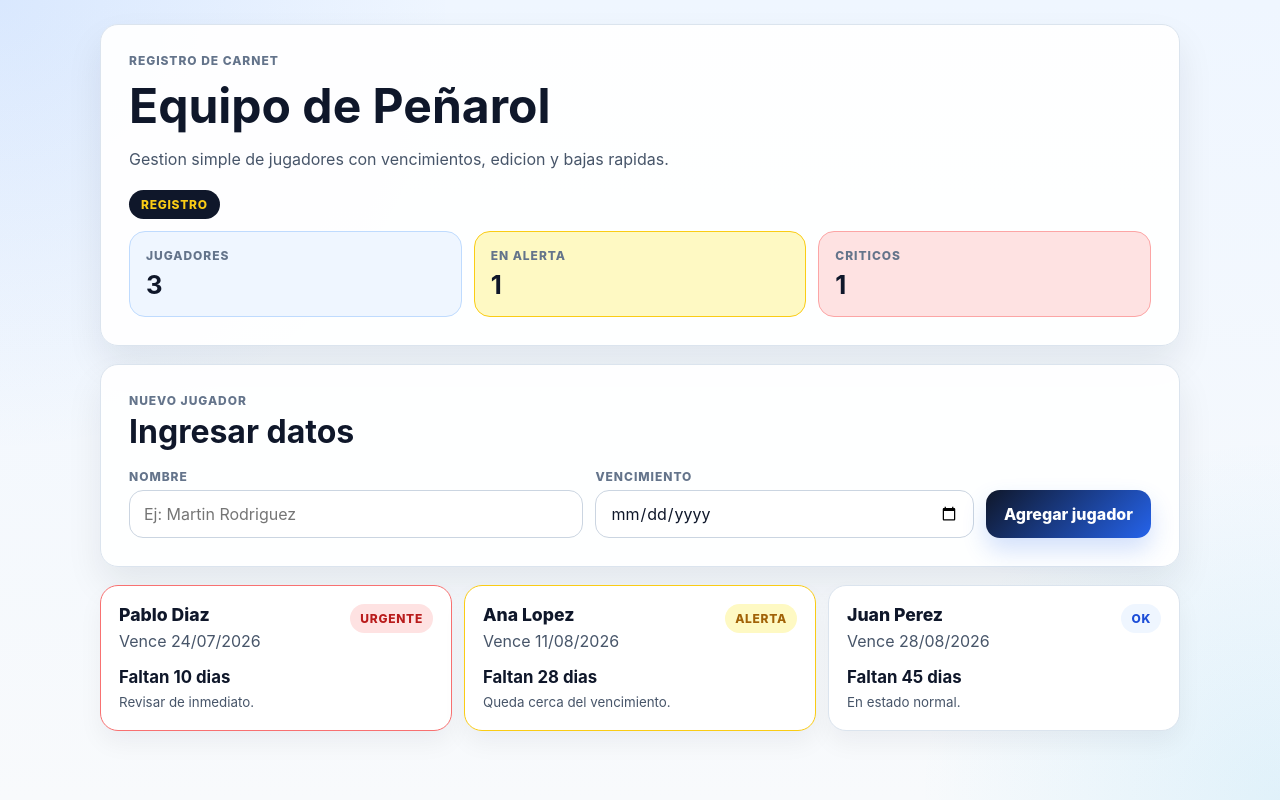
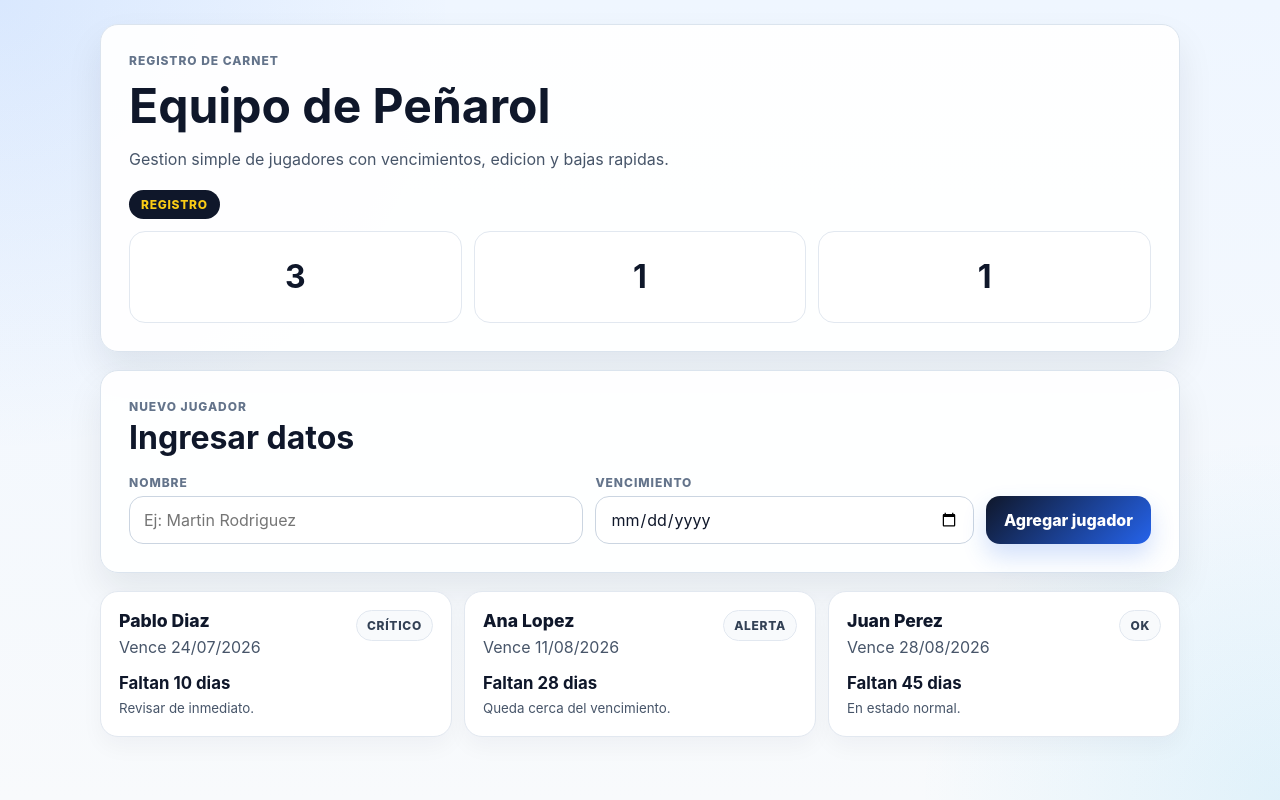
Before and after one commit to MoNRaSpGit/frontend-carnet, a React (Vite) app: page / in a window 1280 px wide. Built offline with nearby package versions, Linux system fonts and the light colour scheme; no server answers.

Commit message:
Simplify stats and neutral cards

```diff
--- a/src/app/App.tsx
+++ b/src/app/App.tsx
@@ -285,16 +285,13 @@ export function App() {
           <div className="carnet-hero__meta">
             <span className="carnet-source">Registro</span>
             <div className="carnet-stats" aria-label="Resumen">
-              <article className="carnet-stat">
-                <span>Jugadores</span>
+              <article className="carnet-stat" aria-label={`Jugadores: ${stats.total}`}>
                 <strong>{stats.total}</strong>
               </article>
-              <article className="carnet-stat is-warning">
-                <span>En alerta</span>
+              <article className="carnet-stat" aria-label={`En alerta: ${stats.warning}`}>
                 <strong>{stats.warning}</strong>
               </article>
-              <article className="carnet-stat is-critical">
-                <span>Criticos</span>
+              <article className="carnet-stat" aria-label={`Críticos: ${stats.critical}`}>
                 <strong>{stats.critical}</strong>
               </article>
             </div>
@@ -356,7 +353,7 @@ export function App() {
                     <p className="carnet-player-card__date">Vence {formatDate(player.expiryDate)}</p>
                   </div>
                   <span className={`carnet-badge is-${alertState}`}>
-                    {alertState === "normal" ? "OK" : alertState === "warning" ? "Alerta" : "Urgente"}
+                    {alertState === "normal" ? "OK" : alertState === "warning" ? "Alerta" : "Crítico"}
                   </span>
                 </div>
 
--- a/src/styles/global.css
+++ b/src/styles/global.css
@@ -95,32 +95,16 @@ select {
 .carnet-stat {
   padding: 16px;
   border-radius: 16px;
-  background: #eff6ff;
-  border: 1px solid #bfdbfe;
+  background: #fff;
+  border: 1px solid #e2e8f0;
   display: grid;
-  gap: 6px;
-}
-
-.carnet-stat span {
-  font-size: 12px;
-  font-weight: 800;
-  letter-spacing: 0.08em;
-  text-transform: uppercase;
-  color: #64748b;
+  place-items: center;
+  min-height: 92px;
 }
 
 .carnet-stat strong {
-  font-size: 1.6rem;
-}
-
-.carnet-stat.is-warning {
-  background: #fef9c3;
-  border-color: #facc15;
-}
-
-.carnet-stat.is-critical {
-  background: #fee2e2;
-  border-color: #fca5a5;
+  font-size: 2rem;
+  line-height: 1;
 }
 
 .carnet-source {
@@ -295,19 +279,11 @@ select {
   overflow: hidden;
   padding: 18px;
   border-radius: 18px;
-  border: 1px solid #dbe4ee;
+  border: 1px solid #e2e8f0;
   background: #fff;
   display: grid;
   gap: 16px;
-  box-shadow: 0 12px 24px rgba(15, 23, 42, 0.05);
-}
-
-.carnet-player-card.is-warning {
-  border-color: #facc15;
-}
-
-.carnet-player-card.is-critical {
-  border-color: #f87171;
+  box-shadow: 0 10px 22px rgba(15, 23, 42, 0.04);
 }
 
 .carnet-player-card__top {
@@ -335,18 +311,9 @@ select {
   font-weight: 800;
   text-transform: uppercase;
   letter-spacing: 0.06em;
-  background: #eff6ff;
-  color: #1d4ed8;
-}
-
-.carnet-badge.is-warning {
-  background: #fef9c3;
-  color: #a16207;
-}
-
-.carnet-badge.is-critical {
-  background: #fee2e2;
-  color: #b91c1c;
+  background: #f8fafc;
+  color: #334155;
+  border: 1px solid #e2e8f0;
 }
 
 .carnet-player-card__footer {
```
